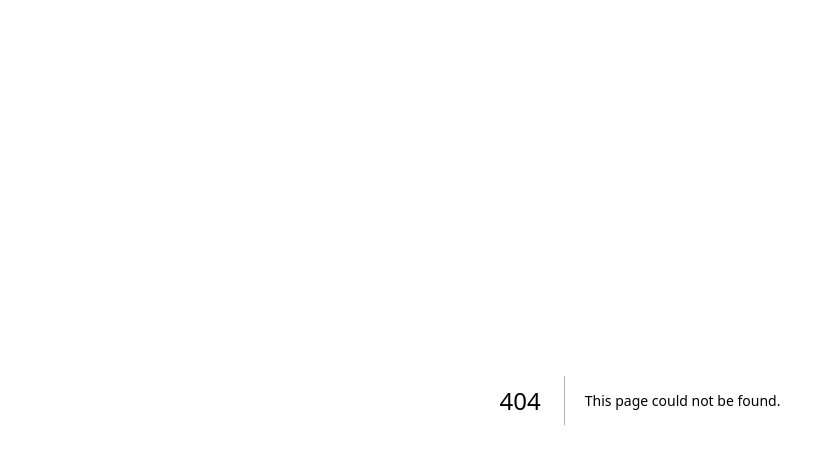
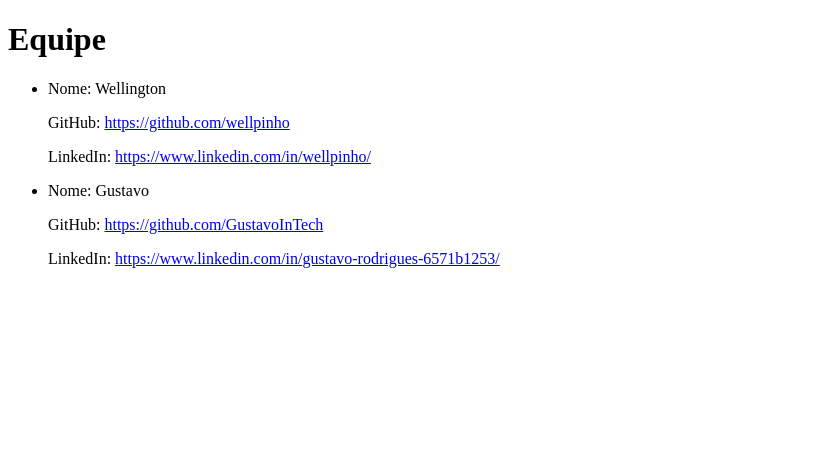
Before and after one commit to wellpinho/weather-today, a Next.js app: page /equipe in a window 1280 px wide. Before the commit this address had no page. Shown: the top 464 px of the page, without its empty margins (0-835 px from the left). Built offline with nearby package versions, Linux system fonts and the light colour scheme.

Commit message:
Novas alterações

```diff
--- a/src/app/globals.css
+++ b/src/app/globals.css
@@ -1,3 +1,6 @@
+@import url('https://fonts.googleapis.com/css2?family=IM+Fell+Great+Primer:ital@0;1&display=swap');
+
+
 @tailwind base;
 @tailwind components;
 @tailwind utilities;
@@ -17,7 +20,7 @@
 }
 
 body {
-  background: #233047;
+  background: #233148;
 }
 
 .container {
--- a/src/app/page.tsx
+++ b/src/app/page.tsx
@@ -56,29 +56,32 @@
    - Adicionada lógica para exibir ou ocultar o menu responsivo com base no estado (isMenuOpen).
   */
 
+  // Adicionada página de equipe em pages/equipe.tsx
+  // A página inclui informações sobre a equipe (nomes, GitHub, LinkedIn)
+
   return (
     <div>
       {/* Inicio Nav */}
-      <nav className="bg-black">
+      <nav className="bg-nav">
         <div className=" w-[92%] mx-auto sm:px-6 lg:px-8">
           <div className="flex items-center justify-between h-16">
             <div className="flex items-center">
               {/* Logo e outros elementos do Navbar */}
               <div className="flex-shrink-0">
-                <a href="/" className="text-white">
-                  Logo
+                <a href="/" className="text-white text-3xl font-signature">
+                  weather today
                 </a>
               </div>
             </div>
 
-            <div className="hidden md:block">
+            <div className="hidden lg:block">
               {/* Itens de menu para dispositivos maiores */}
               <div className="ml-4 flex items-center space-x-4">
                 <a href="/" className="text-white hover:bg-white hover:text-black rounded-lg p-2 transition duration-500 ease-in-out">
                   Home
                 </a>
-                <a href="/" className="text-white hover:bg-white hover:text-black rounded-lg p-2 transition duration-500 ease-in-out">
-                  Teams
+                <a href="/equipe" className="text-white hover:bg-white hover:text-black rounded-lg p-2 transition duration-500 ease-in-out">
+                  Desenvolvedores
                 </a>
                 <a href="/" className="text-white hover:bg-white hover:text-black rounded-lg p-2 transition duration-500 ease-in-out">
                   Contact
@@ -86,15 +89,23 @@
               </div>
             </div>
 
-            <div>
+            <div className="hidden lg:flex items-center space-x-2">
               <Link href="/login">
-                <button
-                  className="hidden md:block text-white border-solid border-white border-2 px-5 py-2 text-1 uppercase tracking-widest hover:bg-white hover:text-black transition duration-500 ease-in-out rounded-full text-sm font-bold">
-                  Login</button>
+                <button className="text-white border-solid border-white border-2 px-5 py-2 text-1 hover:bg-white hover:text-black transition duration-500 ease-in-out rounded-md text-sm font-bold">
+                  Entrar
+                </button>
+              </Link>
+              <Link href="/cadastro">
+                <button className="text-white border-solid border-white border-2 px-5 py-2 text-1 hover:bg-white hover:text-black transition duration-500 ease-in-out rounded-md text-sm font-bold">
+                  Criar Conta
+                </button>
               </Link>
             </div>
 
-            <div className="md:hidden flex items-center">
+
+
+
+            <div className="lg:hidden flex items-center">
               {/* Botão de toggle para o menu responsivo */}
               <button
                 onClick={toggleMenu}
@@ -138,24 +149,28 @@
           </div>
         </div>
         {isMenuOpen && (
-          <div className="md:hidden">
+          <div className="lg:hidden">
             {/* Conteúdo do menu responsivo quando está aberto */}
             <div className="px-2 pt-2 pb-3 space-x-1 sm:px-3 flex flex-col items-center">
               <a href="/" className="text-white block hover:bg-white hover:text-black rounded-lg p-2 mb-3 transition duration-500 ease-in-out">
                 Home
               </a>
-              <a href="/" className="text-white block hover:bg-white hover:text-black rounded-lg p-2 mb-3 transition duration-500 ease-in-out">
-                Teams
+              <a href="/equipe" className="text-white block hover:bg-white hover:text-black rounded-lg p-2 mb-3 transition duration-500 ease-in-out">
+                Desenvolvedores
               </a>
               <a href="/" className="text-white block hover:bg-white hover:text-black rounded-lg p-2 mb-3 transition duration-500 ease-in-out">
                 Contact
               </a>
               <Link href="/login">
-                <button
-                  className=" text-white border-solid border-white border-2 px-5 py-2 text-1 uppercase tracking-widest hover:bg-white hover:text-black transition duration-500 ease-in-out rounded-full text-sm font-bold">
-                  Login</button>
+                <button className="text-white border-solid border-white border-2 px-9 py-2 mb-3 text-1 hover:bg-white hover:text-black transition duration-500 ease-in-out rounded-md text-sm font-bold">
+                  Entrar
+                </button>
               </Link>
-
+              <Link href="/cadastro">
+                <button className="text-white border-solid border-white border-2 px-5 py-2 mb-3 text-1 hover:bg-white hover:text-black transition duration-500 ease-in-out rounded-md text-sm font-bold">
+                  Criar Conta
+                </button>
+              </Link>
             </div>
           </div>
         )}
--- /dev/null
+++ b/src/pages/equipe.tsx
@@ -0,0 +1,25 @@
+import React from 'react';
+
+const equipe = () => {
+    const teamMembers = [
+        { name: 'Wellington', github: 'https://github.com/wellpinho', linkedin: 'https://www.linkedin.com/in/wellpinho/' },
+        { name: 'Gustavo', github: 'https://github.com/GustavoInTech', linkedin: 'https://www.linkedin.com/in/gustavo-rodrigues-6571b1253/' },
+    ];
+
+    return (
+        <div>
+            <h1>Equipe</h1>
+            <ul>
+                {teamMembers.map((member, index) => (
+                    <li key={index}>
+                        <p>Nome: {member.name}</p>
+                        <p>GitHub: <a href={member.github}>{member.github}</a></p>
+                        <p>LinkedIn: <a href={member.linkedin}>{member.linkedin}</a></p>
+                    </li>
+                ))}
+            </ul>
+        </div>
+    );
+};
+
+export default equipe;
--- a/src/pages/login.tsx
+++ b/src/pages/login.tsx
@@ -1,7 +1,7 @@
 const Login = () => {
     return (
         <div>
-            <h1>Login Page</h1>
+            <h1>Login Pagina</h1>
             {/* Adicione o formulário de login aqui */}
         </div>
     );
--- a/tailwind.config.ts
+++ b/tailwind.config.ts
@@ -13,6 +13,12 @@
         'gradient-conic':
           'conic-gradient(from 180deg at 50% 50%, var(--tw-gradient-stops))',
       },
+      backgroundColor: {
+        'nav': '#18192c',
+      },
+    },
+    fontFamily: {
+      signature: ["IM Fell Great Primer"]
     },
   },
   plugins: [],
```
Also changed, not shown: src/pages/cadastro.tsx (added, +10 -0 lines).
